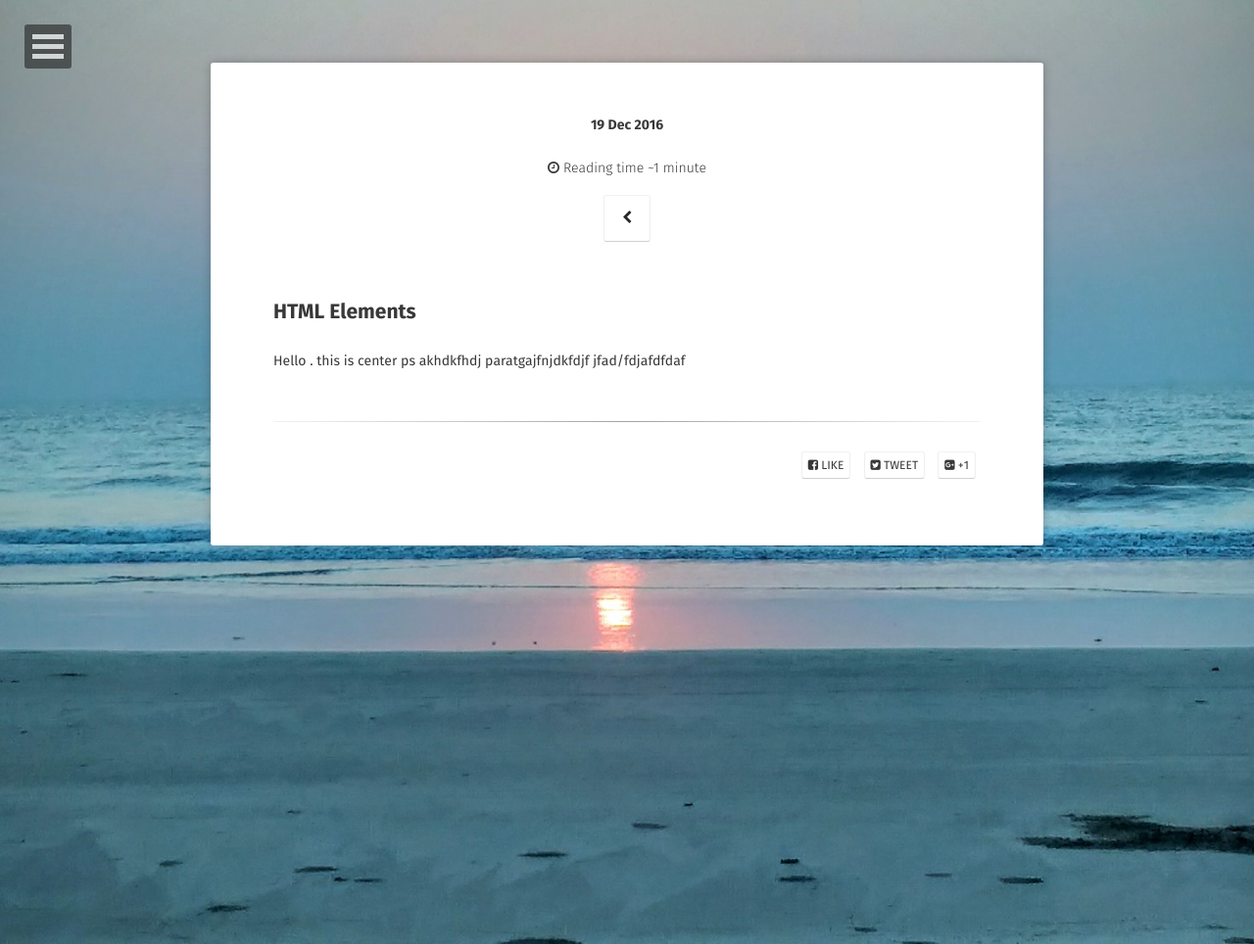
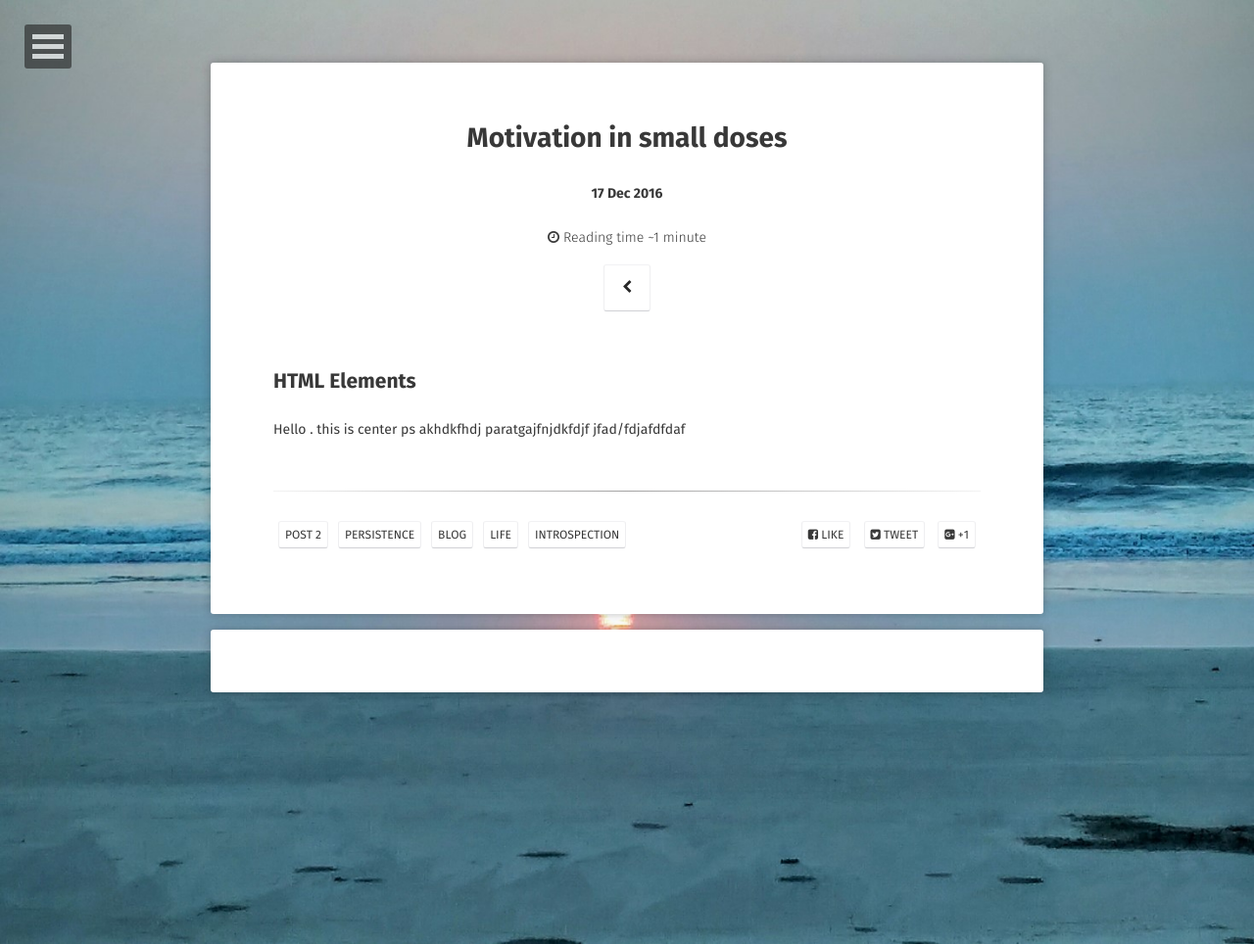
Before and after one commit to jontitalukdar/jontitalukdar.github.io_x, a Jekyll site: the page built from _posts/2016-03-20-markdown-syntax.md, in a window 1280 px wide. Shown: the whole page at 98% size. Built offline with Jekyll 4.4.1, drawn with Linux system fonts in a browser that asks for light colours; some web fonts are replaced; our own code applies the rules of GitHub Pages for plain Markdown files; comment, search, counter and statistics services are not loaded.

Commit message:
added post 2

```diff
--- a/_posts/2016-03-20-markdown-syntax.md
+++ b/_posts/2016-03-20-markdown-syntax.md
@@ -1,12 +1,11 @@
 ---
 layout: post
-title:  "Motivations in small doses"
-date:   2016-12-20
-excerpt: "Persistence is one of the stepping stones to success. This is highlighted by this excerpt from a poem, 'The Quitter' by Robert W. Service. ."
-tag:[xyz, kksd ]
+title: "Motivation in small doses"
+date: 2016-12-17
+excerpt: "Persistence is one of the stepping stones to success. This is highlighted by this excerpt from a poem, 'The Quitter' by Robert W. Service."
+tags: [post 2, persistence ,blog, life, introspection]
 comments: true
 ---
-
 ## HTML Elements
 
 Hello . this is center ps akhdkfhdj paratgajfnjdkfdjf jfad/fdjafdfdaf
```
